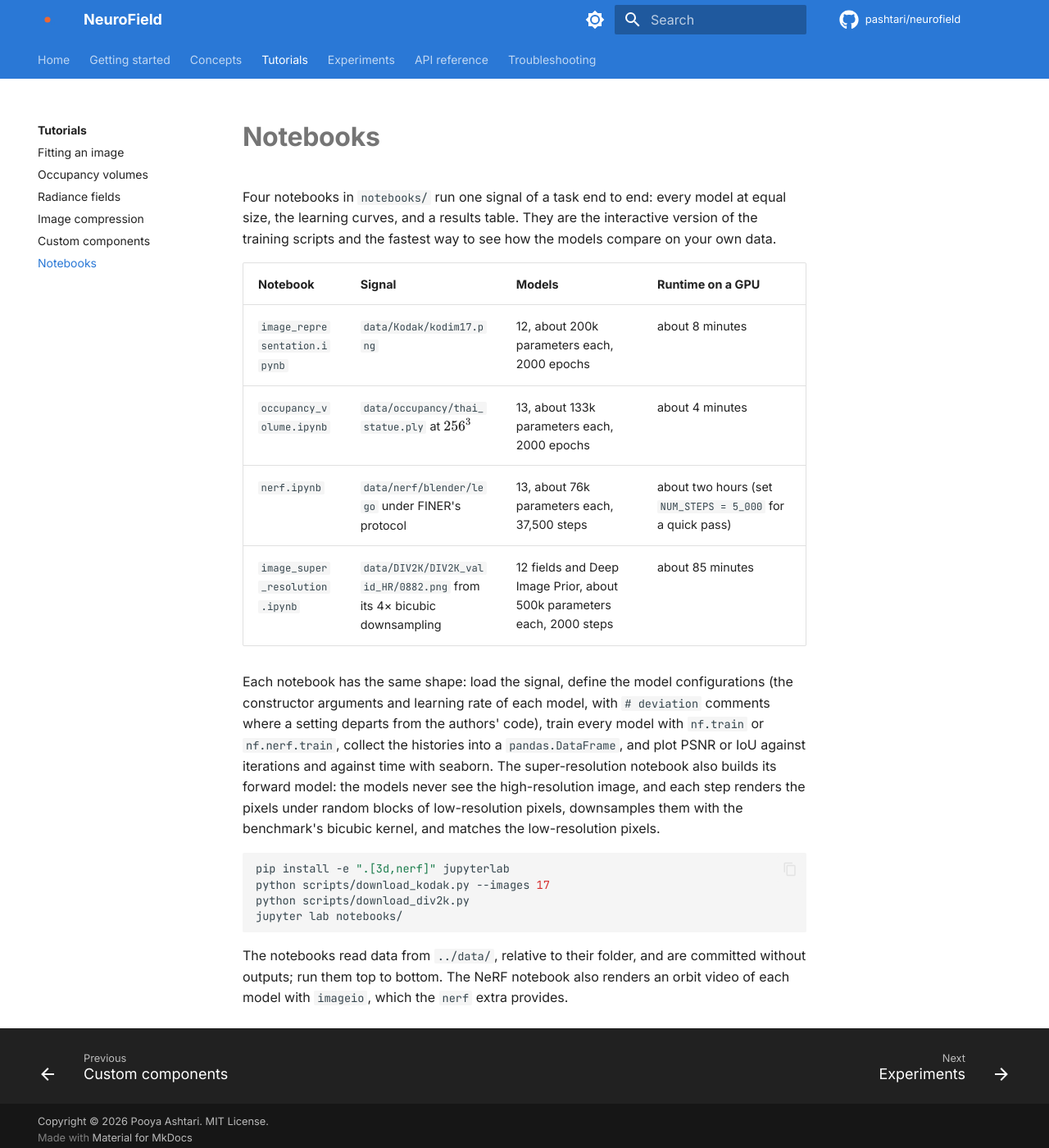
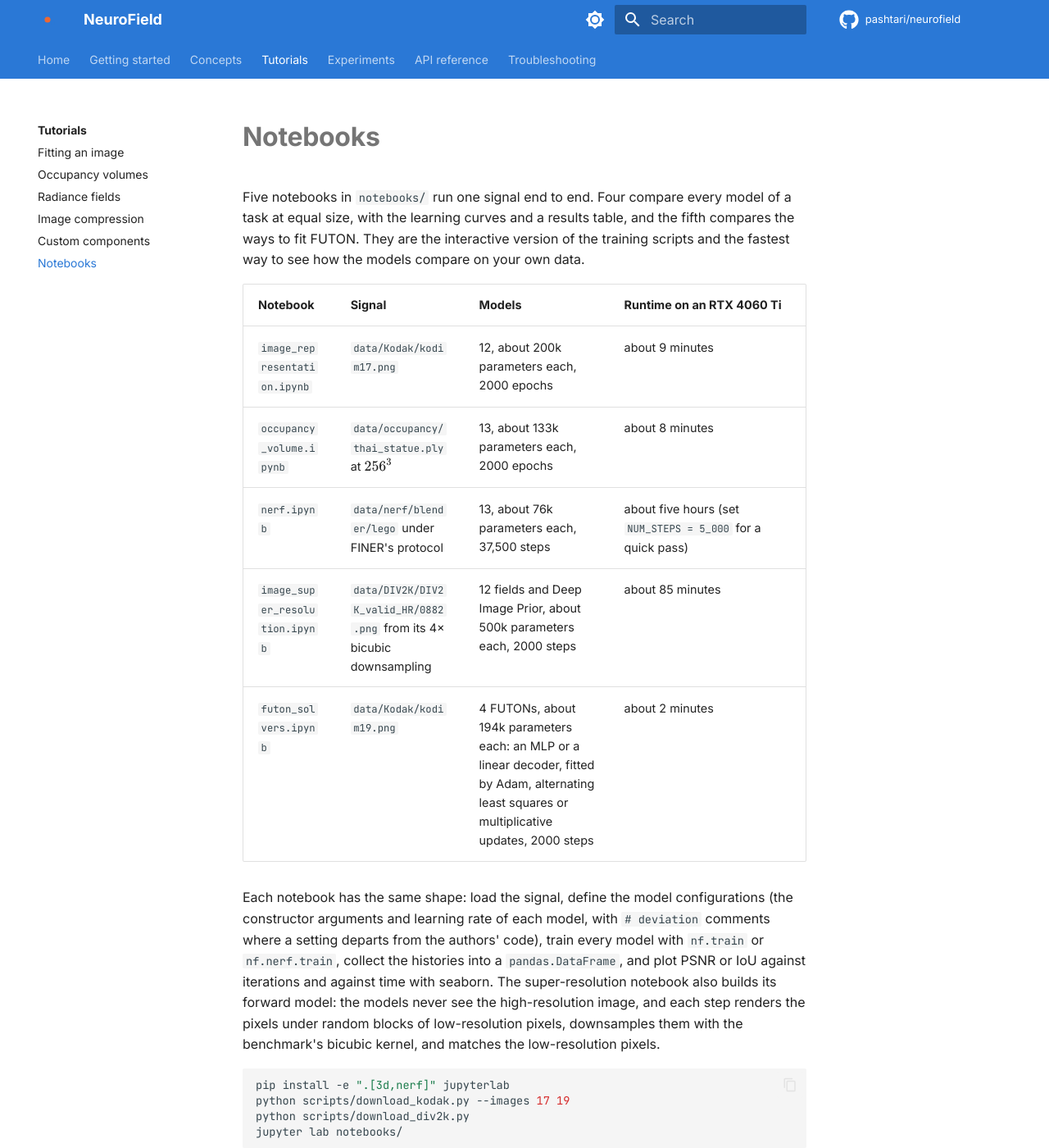
Before and after one commit to pashtari/neurofield, an MkDocs documentation site: the page built from docs/tutorials/notebooks.md, in a window 1280 px wide and 1400 px high. Shown: the whole window at 82% size. Built offline with MkDocs 1.6.1 and Material for MkDocs 9.7.7, drawn with Linux system fonts in a browser that asks for light colours; comment, search, counter and statistics services are not loaded; some of the changed text lies outside the part shown.

Commit message:
Run the notebooks and keep their outputs, adding the FUTON solvers notebook
Every notebook was rerun with the current library on an RTX 4060 Ti and is
committed with its outputs, so its tables and figures read without running
it. notebooks/futon_solvers.ipynb fits FUTON's linear decoder to kodim19
with Adam, by alternating least squares and, with hat functions, by
multiplicative updates, next to the benchmark's FUTON with its MLP decoder,
all for 2000 steps on 10 % of the pixels. The notebooks page lists it, says
the outputs are committed and gives each notebook's run time on that GPU.

````diff
--- a/docs/tutorials/notebooks.md
+++ b/docs/tutorials/notebooks.md
@@ -1,21 +1,22 @@
 # Notebooks
 
-Four notebooks in `notebooks/` run one signal of a task end to end: every model at equal size, the learning curves, and a results table. They are the interactive version of the training scripts and the fastest way to see how the models compare on your own data.
+Five notebooks in `notebooks/` run one signal end to end. Four compare every model of a task at equal size, with the learning curves and a results table, and the fifth compares the ways to fit FUTON. They are the interactive version of the training scripts and the fastest way to see how the models compare on your own data.
 
-| Notebook | Signal | Models | Runtime on a GPU |
+| Notebook | Signal | Models | Runtime on an RTX 4060 Ti |
 | --- | --- | --- | --- |
-| `image_representation.ipynb` | `data/Kodak/kodim17.png` | 12, about 200k parameters each, 2000 epochs | about 8 minutes |
-| `occupancy_volume.ipynb` | `data/occupancy/thai_statue.ply` at $256^3$ | 13, about 133k parameters each, 2000 epochs | about 4 minutes |
-| `nerf.ipynb` | `data/nerf/blender/lego` under FINER's protocol | 13, about 76k parameters each, 37,500 steps | about two hours (set `NUM_STEPS = 5_000` for a quick pass) |
+| `image_representation.ipynb` | `data/Kodak/kodim17.png` | 12, about 200k parameters each, 2000 epochs | about 9 minutes |
+| `occupancy_volume.ipynb` | `data/occupancy/thai_statue.ply` at $256^3$ | 13, about 133k parameters each, 2000 epochs | about 8 minutes |
+| `nerf.ipynb` | `data/nerf/blender/lego` under FINER's protocol | 13, about 76k parameters each, 37,500 steps | about five hours (set `NUM_STEPS = 5_000` for a quick pass) |
 | `image_super_resolution.ipynb` | `data/DIV2K/DIV2K_valid_HR/0882.png` from its 4× bicubic downsampling | 12 fields and Deep Image Prior, about 500k parameters each, 2000 steps | about 85 minutes |
+| `futon_solvers.ipynb` | `data/Kodak/kodim19.png` | 4 FUTONs, about 194k parameters each: an MLP or a linear decoder, fitted by Adam, alternating least squares or multiplicative updates, 2000 steps | about 2 minutes |
 
 Each notebook has the same shape: load the signal, define the model configurations (the constructor arguments and learning rate of each model, with `# deviation` comments where a setting departs from the authors' code), train every model with `nf.train` or `nf.nerf.train`, collect the histories into a `pandas.DataFrame`, and plot PSNR or IoU against iterations and against time with seaborn. The super-resolution notebook also builds its forward model: the models never see the high-resolution image, and each step renders the pixels under random blocks of low-resolution pixels, downsamples them with the benchmark's bicubic kernel, and matches the low-resolution pixels.
 
 ```bash
 pip install -e ".[3d,nerf]" jupyterlab
-python scripts/download_kodak.py --images 17
+python scripts/download_kodak.py --images 17 19
 python scripts/download_div2k.py
 jupyter lab notebooks/
 ```
 
-The notebooks read data from `../data/`, relative to their folder, and are committed without outputs; run them top to bottom. The NeRF notebook also renders an orbit video of each model with `imageio`, which the `nerf` extra provides.
+The notebooks read data from `../data/`, relative to their folder, and are committed with the outputs of the runs timed above, so they read without being run; rerun them top to bottom. The NeRF notebook also renders an orbit video of each model with `imageio`, which the `nerf` extra provides.
````
Also changed, not shown: docs/tutorials/index.md (+1 -1 lines), 5 other files.
